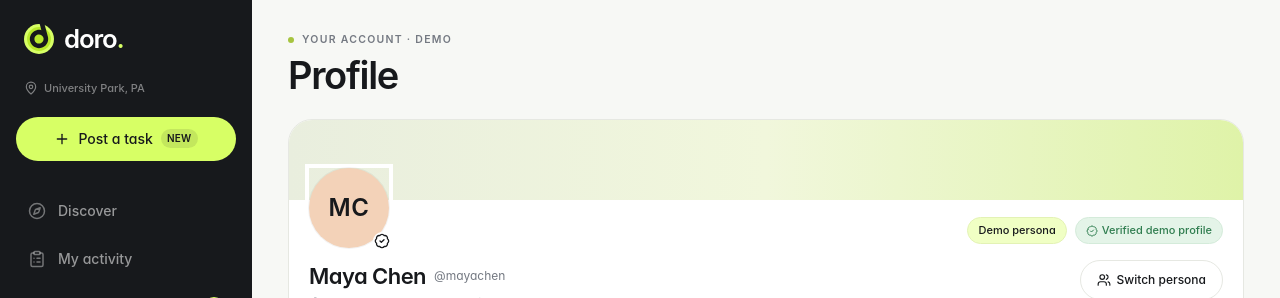
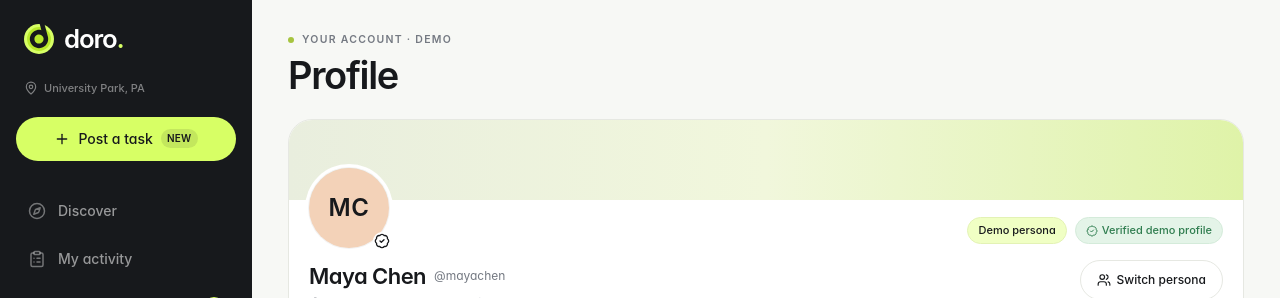
Before and after one commit to WOMM-PSU/doro, a Next.js app: page /profile in a window 1280 px wide. Shown: the top 298 px of the page. Built offline with nearby package versions, Linux system fonts and the light colour scheme.

Commit message:
Round the avatar wrapper so profile rings follow the circle
Co-Authored-By: Claude Opus 5.5 <noreply@anthropic.com>

```diff
--- a/src/components/ui.tsx
+++ b/src/components/ui.tsx
@@ -123,7 +123,7 @@ export function Avatar({
 }) {
   return (
     <span
-      className={cn("relative inline-flex shrink-0", className)}
+      className={cn("relative inline-flex shrink-0 rounded-full", className)}
       title={name}
     >
       <span
```
